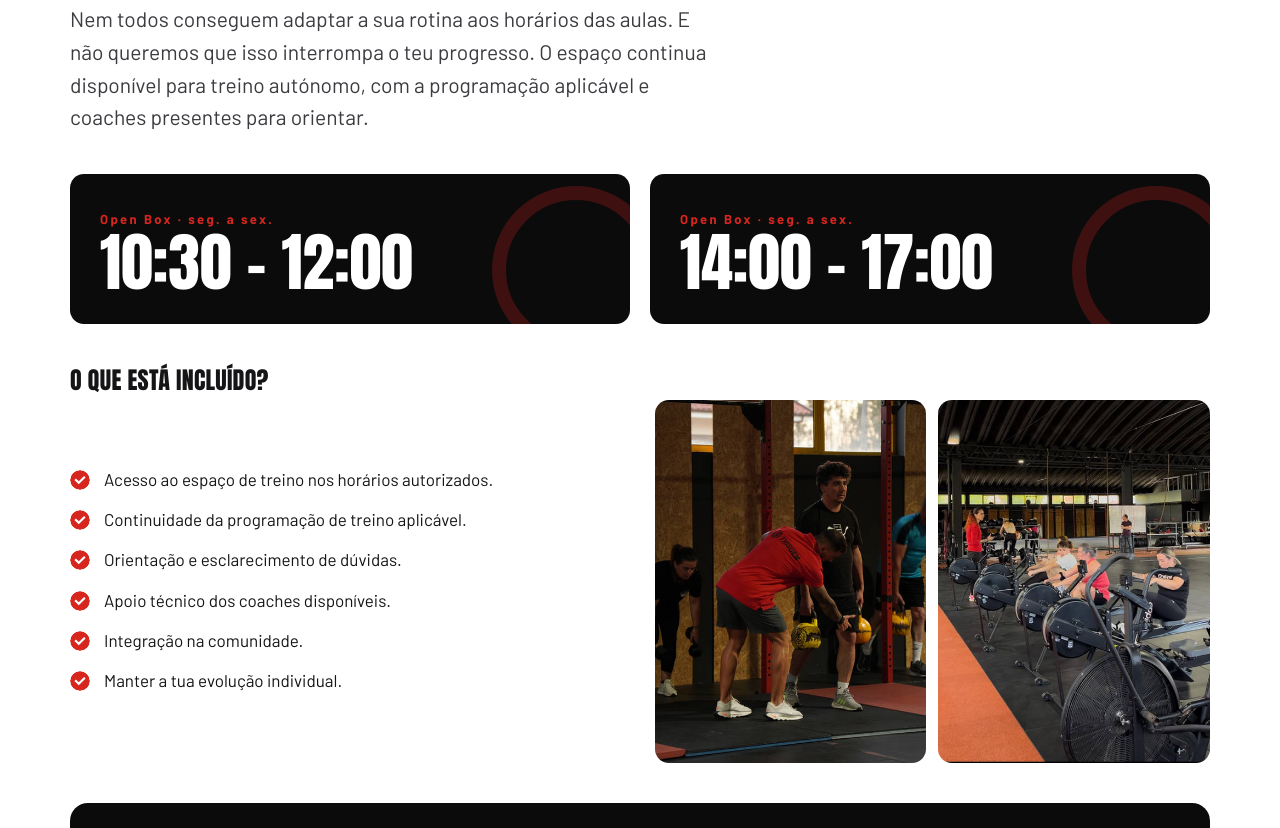
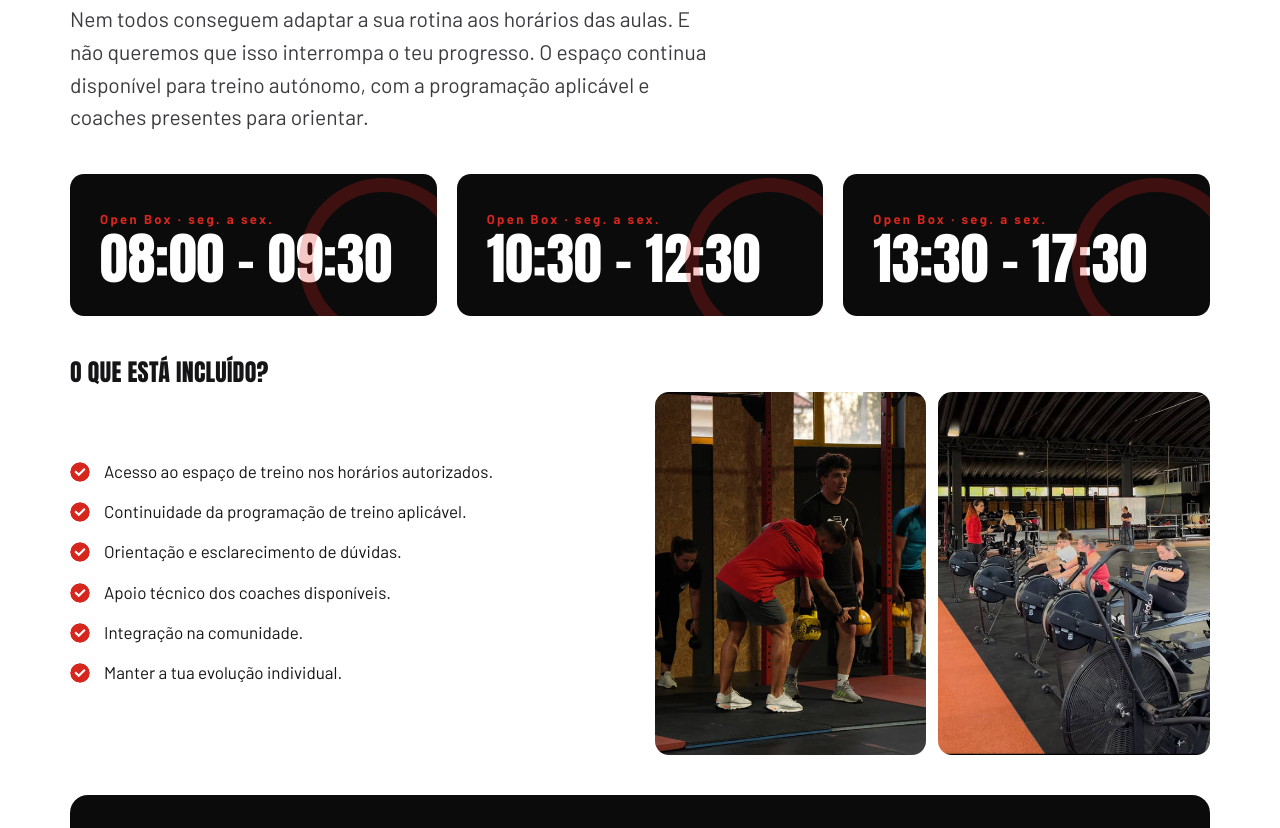
Before and after one commit to heldersmite88/thisgen-site, a plain HTML site: page comunicado.html in a window 1280 px wide. Shown: the part 4897-5725 px from the top of the page. Drawn offline with Linux system fonts and the light colour scheme.

Commit message:
Comunicado: horários de Open Box 08:00–09:30, 10:30–12:30, 13:30–17:30

```diff
--- a/comunicado.html
+++ b/comunicado.html
@@ -80,10 +80,10 @@
 .side-info .when{font-family:var(--display);font-size:34px;color:#fff;line-height:1.05}
 .small{font-size:14px;color:#a9a9b0;margin-top:14px}
 
-.ob{display:grid;grid-template-columns:1fr 1fr;gap:20px;margin-top:40px}
+.ob{display:grid;grid-template-columns:repeat(3,1fr);gap:20px;margin-top:40px}
 .ob-slot{background:var(--black);color:#fff;border-radius:var(--radius);padding:30px;position:relative;overflow:hidden}
 .ob-slot:after{content:"";position:absolute;right:-30px;bottom:-30px;width:140px;height:140px;border:14px solid var(--red);border-radius:50%;opacity:.25}
-.ob-slot time{display:block;font-family:var(--display);font-size:clamp(42px,6vw,64px);line-height:1}
+.ob-slot time{display:block;font-family:var(--display);font-size:clamp(40px,4.6vw,56px);line-height:1}
 .ob-slot span{font-weight:700;letter-spacing:.18em;font-size:13px;color:var(--red)}
 .incl-old{display:grid;grid-template-columns:repeat(3,1fr);gap:14px;margin-top:28px;list-style:none}
 .incl li{background:var(--soft);border-radius:12px;padding:16px 18px;font-weight:600;font-size:16px;display:flex;gap:10px;align-items:flex-start}
@@ -168,6 +168,7 @@ form.fb-form{background:#fff;color:var(--ink);border-radius:18px;padding:clamp(2
 @media(max-width:900px){
   .c-grid3,.areas,.team{grid-template-columns:1fr}
   .sched,.fee,.fb,.callout{grid-template-columns:1fr}
+  .ob{grid-template-columns:1fr}
   .incl-old{grid-template-columns:1fr 1fr}
 }
 @media(max-width:560px){
@@ -333,8 +334,9 @@ form.fb-form{background:#fff;color:var(--ink);border-radius:18px;padding:clamp(2
     <h2 id="h-openbox" class="reveal">O teu horário. O teu plano. <span class="red">A nossa orientação.</span></h2>
     <p class="lead reveal" style="margin-top:20px">Nem todos conseguem adaptar a sua rotina aos horários das aulas. E não queremos que isso interrompa o teu progresso. O espaço continua disponível para treino autónomo, com a programação aplicável e coaches presentes para orientar.</p>
     <div class="ob">
-      <div class="ob-slot reveal"><span>Open Box · seg. a sex.</span><time>10:30 – 12:00</time></div>
-      <div class="ob-slot reveal"><span>Open Box · seg. a sex.</span><time>14:00 – 17:00</time></div>
+      <div class="ob-slot reveal"><span>Open Box · seg. a sex.</span><time>08:00 – 09:30</time></div>
+      <div class="ob-slot reveal"><span>Open Box · seg. a sex.</span><time>10:30 – 12:30</time></div>
+      <div class="ob-slot reveal"><span>Open Box · seg. a sex.</span><time>13:30 – 17:30</time></div>
     </div>
     <h3 class="reveal" style="margin-top:44px">O que está incluído?</h3>
     <div class="split rev" style="margin-top:8px">
@@ -443,8 +445,7 @@ form.fb-form{background:#fff;color:var(--ink);border-radius:18px;padding:clamp(2
       <div class="faq-item"><h3><button class="faq-q" aria-expanded="false">As aulas de Condition vão acabar?</button></h3><div class="faq-a" hidden><p>Não. As aulas autónomas são reorganizadas e mantém-se o horário das 06:30, de segunda a sexta. A programação continua acessível para treino em Open Box.</p></div></div>
       <div class="faq-item"><h3><button class="faq-q" aria-expanded="false">Vou perder a minha programação de Muscle &amp; Strength?</button></h3><div class="faq-a" hidden><p>Não. A programação continua disponível, para manteres o trabalho de força e hipertrofia. A aula das 06:30, de segunda a sexta, também se mantém.</p></div></div>
       <div class="faq-item"><h3><button class="faq-q" aria-expanded="false">O fim de semana também muda?</button></h3><div class="faq-a" hidden><p>Não. As alterações são só de segunda a sexta. O sábado e o domingo mantêm os horários atuais.</p></div></div>
-      <div class="faq-item"><h3><button class="faq-q" aria-expanded="false">Continuo a poder treinar entre as 10:30 e as 12:00?</button></h3><div class="faq-a" hidden><p>Sim. Este período continua disponível em Open Box, de acordo com as regras de acesso ao espaço.</p></div></div>
-      <div class="faq-item"><h3><button class="faq-q" aria-expanded="false">E entre as 14:00 e as 17:00?</button></h3><div class="faq-a" hidden><p>Também continua disponível para treino em Open Box.</p></div></div>
+      <div class="faq-item"><h3><button class="faq-q" aria-expanded="false">Em que horários posso treinar em Open Box?</button></h3><div class="faq-a" hidden><p>De segunda a sexta, das 08:00 às 09:30, das 10:30 às 12:30 e das 13:30 às 17:30, de acordo com as regras de acesso ao espaço.</p></div></div>
       <div class="faq-item"><h3><button class="faq-q" aria-expanded="false">Existe acompanhamento durante o Open Box?</button></h3><div class="faq-a" hidden><p>Sim. Os coaches disponíveis orientam, esclarecem dúvidas e dão apoio técnico, mas a supervisão não é equivalente à de uma aula de grupo dirigida.</p></div></div>
       <div class="faq-item"><h3><button class="faq-q" aria-expanded="false">O que acontece à minha mensalidade se não conseguir frequentar as novas aulas?</button></h3><div class="faq-a" hidden><p>A tua situação é analisada individualmente para encontrarmos um plano adequado, incluindo a possibilidade de acesso apenas a Open Box. <a href="#feedback">Fala com o Head Coach</a>.</p></div></div>
       <div class="faq-item"><h3><button class="faq-q" aria-expanded="false">Fitness e Performance vão ser a mesma aula?</button></h3><div class="faq-a" hidden><p>Partilham o horário, mas o modelo distingue os objetivos, as progressões e as necessidades de cada percurso.</p></div></div>
```
